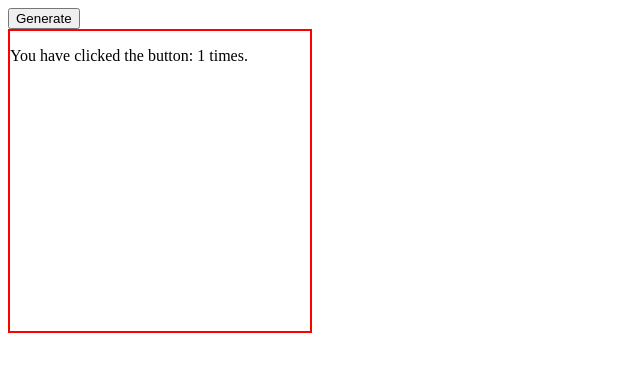
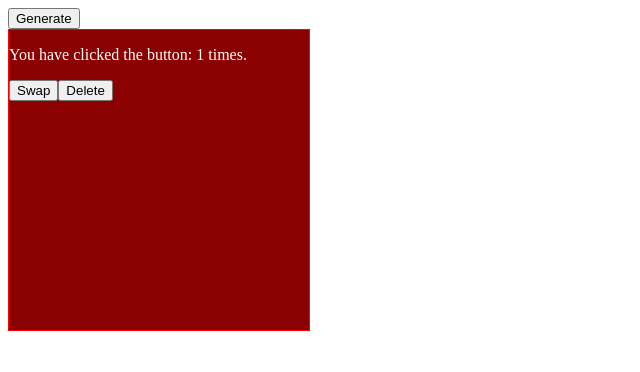
Before and after one commit to geekyBrewster/codChallenge1, a plain HTML site: page index.html in a window 1280 px wide. Both pictures are taken after a click on the button "Generate". Shown: the whole page, without its empty margins (0-640 px from the left). Drawn offline with Linux system fonts and the light colour scheme.

Commit message:
Steps 4-6 completed.

```diff
--- a/client.js
+++ b/client.js
@@ -5,6 +5,13 @@ $(document).ready(function(){
     $('.container').append('<div> </div>');
     var $el = $(".container").children().last();
     $el.append('<p>You have clicked the button: ' + counter + ' times. </p>');
+    $el.append('<button id="swap">Swap</button>');
+    $el.append('<button id="delete">Delete</button>');
+  });
+
+  $('.container').on('click','#swap', function(){
+    $(this).parent().css({'background-color': 'yellow', 'color': 'black'});
+    // console.log($(this).parent());
   });
 
 
--- a/style.css
+++ b/style.css
@@ -1,5 +1,7 @@
 .container div{
-  border: 2px solid red;
+  border: 1px solid red;
+  background-color: darkRed;
+  color: white;
   width: 300px;
   height: 300px;
 }
```
